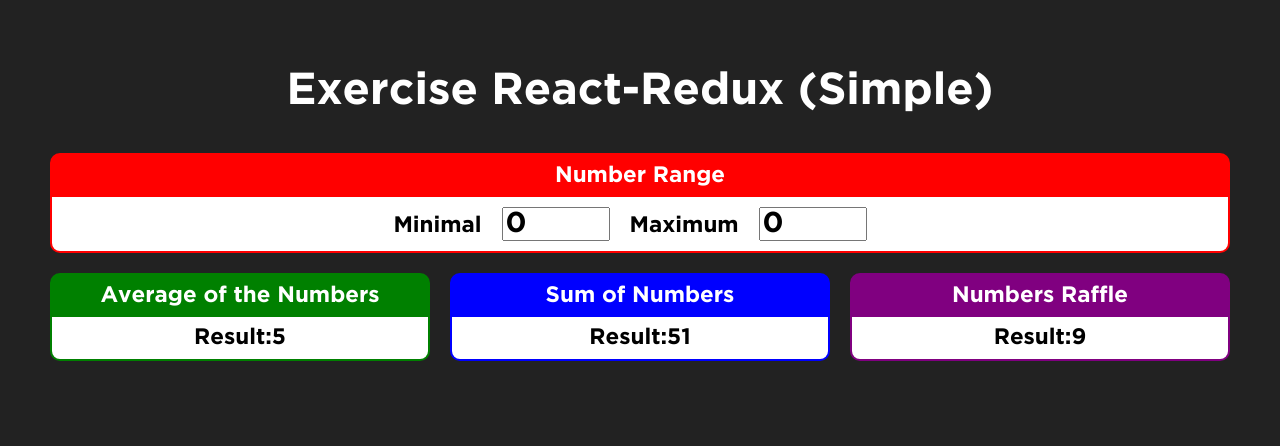
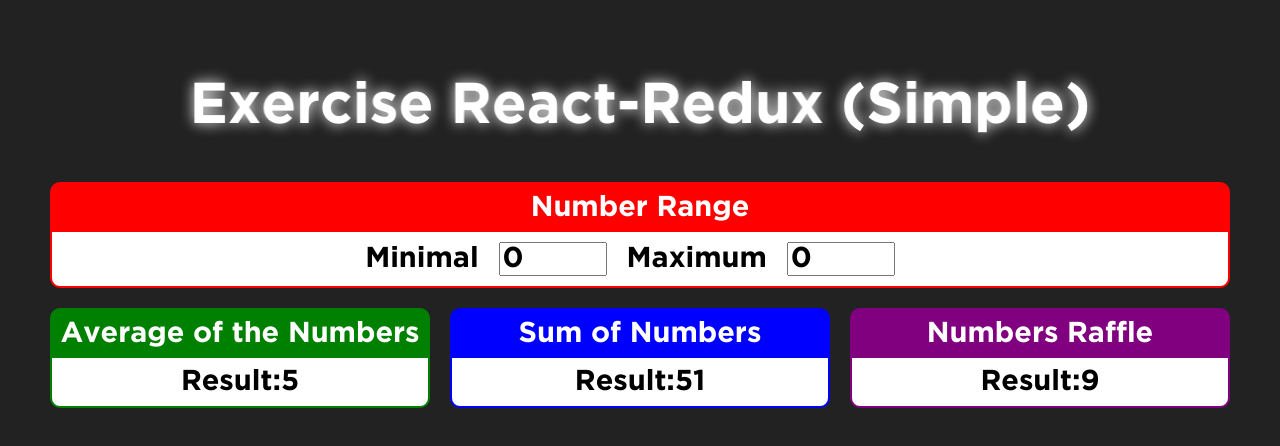
Before and after one commit to galenomoon/ReactRedux, a React (Create React App) app: page / in a window 1280 px wide. Shown: the top 446 px of the page. Built offline with nearby package versions, Linux system fonts and the light colour scheme.

Commit message:
Configuring Redux

```diff
--- a/src/App.js
+++ b/src/App.js
@@ -9,13 +9,12 @@
     <div className="App">
       <h1>Exercise React-Redux (Simple)</h1>
       <div className="line">
-        <Interval>
-        </Interval>
+        <Interval></Interval>
       </div>
       <div className="line">
-        <Media title="#02 - Card" color="green">X</Media>
-        <Soma title="#03 - Card" color="blue">Y</Soma>
-        <Sorteio title="#04 - Card" color="purple">Z</Sorteio>
+        <Media title="#02 - Card" color="green"></Media>
+        <Soma title="#03 - Card" color="blue"></Soma>
+        <Sorteio title="#04 - Card" color="purple"></Sorteio>
       </div>
     </div>
   );
--- a/src/index.css
+++ b/src/index.css
@@ -7,7 +7,7 @@
 }
 body {
   background-color: #222;
-  font-size: 1.4rem;
+  font-size: 1.8rem;
   color: #fff;
   margin: 40px;
 }
@@ -16,3 +16,21 @@
   font-family: source-code-pro, Menlo, Monaco, Consolas, "Courier New",
     monospace;
 }
+
+h1 {
+  animation: light 2s alternate infinite;
+}
+
+@keyframes light {
+  from {
+    text-shadow: 0px 0px 0px rgba(255, 255, 255, 0);
+    transform:scale(1.0);
+    transform:rotateY(180deg);
+  }
+
+  to {
+    text-shadow: 0px 0px 15px rgb(255, 255, 255);
+    transform:scale(1.05);
+    transform:rotateY(0deg);
+  }
+}
--- a/src/index.js
+++ b/src/index.js
@@ -1,14 +1,21 @@
-import React from 'react';
-import ReactDOM from 'react-dom';
-import './index.css';
-import App from './App';
-import reportWebVitals from './reportWebVitals';
+import React from "react";
+import ReactDOM from "react-dom";
+import "./index.css";
+import App from "./App";
+import reportWebVitals from "./reportWebVitals";
+
+import { Provider } from "react-redux";
+import configStore from "./store/storeConfig";
+
+const store = configStore();
 
 ReactDOM.render(
-  <React.StrictMode>
-    <App />
-  </React.StrictMode>,
-  document.getElementById('root')
+  <Provider store={store}>
+    <React.StrictMode>
+      <App />
+    </React.StrictMode>
+  </Provider>,
+  document.getElementById("root")
 );
 
 // If you want to start measuring performance in your app, pass a function
--- /dev/null
+++ b/src/store/storeConfig.js
@@ -0,0 +1,21 @@
+import { createStore, combineReducers } from "redux";
+
+const reducers = combineReducers({//Setting States
+  numbers: function (state, action) {
+    console.log(state, " ", action);
+    return {
+      min: 1,
+      max: 10,
+    };
+  },
+  name: function (state, action) {
+    console.log(state, " ", action);
+    return ["Lua", "Isa"];
+  },
+});
+
+function storeConfig() {
+  return createStore(reducers); //Creating State
+}
+
+export default storeConfig;
```
